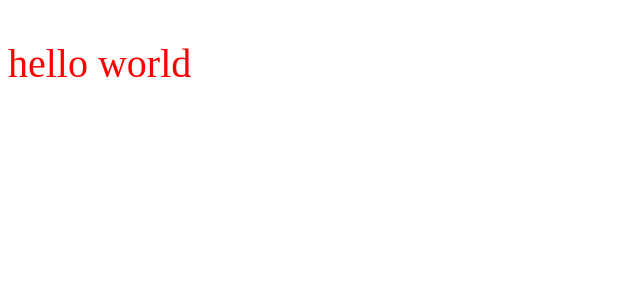
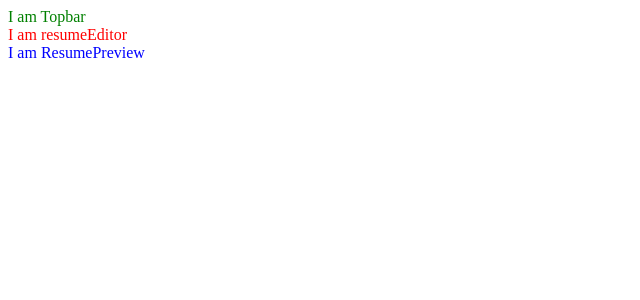
Before and after one commit to andreaxiang/resume-v2.0, a Vue app: page / in a window 1280 px wide. Shown: the top 300 px of the page, without its empty margins (0-640 px from the left). Built offline with nearby package versions, Linux system fonts and the light colour scheme.

Commit message:
添加3个单文件组件：Topbar, ResumePreview, ResumeEditor

```diff
--- a/src/App.vue
+++ b/src/App.vue
@@ -1,23 +1,27 @@
 <template>
-  <div id="app">
-    <p>{{text}}</p>
+  <div>
+    <Topbar/>
+    <ResumeEditor/>
+    <ResumePreview/>
   </div>
 </template>
 
 <script>
+import Topbar from './components/Topbar'
+import ResumeEditor from './components/ResumeEditor'
+import ResumePreview from './components/ResumePreview'
+
 export default {
   name: 'app',
   data: function(){
     return {
       text: 'hello world'
     }
-  }
+  },
+  components: {Topbar, ResumeEditor, ResumePreview}
 }
 </script>
 
 <style>
-  p {
-    color: red;
-    font-size: 40px;
-  }
+
 </style>
--- /dev/null
+++ b/src/components/ResumeEditor.vue
@@ -0,0 +1,18 @@
+<template>
+   <div id="resumeEditor">
+     I am resumeEditor
+   </div>
+ </template>
+
+ <script>
+
+ export default {
+   name: 'ResumeEditor'
+ }
+ </script>
+
+ <style>
+ #resumeEditor {
+  color: red;
+ }
+ </style>
--- /dev/null
+++ b/src/components/ResumePreview.vue
@@ -0,0 +1,18 @@
+<template>
+   <div id="resumePreview">
+     I am ResumePreview
+   </div>
+ </template>
+
+ <script>
+
+ export default {
+   name: 'ResumePreview'
+ }
+ </script>
+
+ <style>
+ #resumePreview {
+  color: blue;
+ }
+ </style>
--- /dev/null
+++ b/src/components/Topbar.vue
@@ -0,0 +1,18 @@
+<template>
+   <div id="topbar">
+     I am Topbar
+   </div>
+ </template>
+
+ <script>
+
+ export default {
+   name: 'Topbar'
+ }
+ </script>
+
+ <style>
+ #topbar {
+  color: green;
+ }
+ </style>
```
